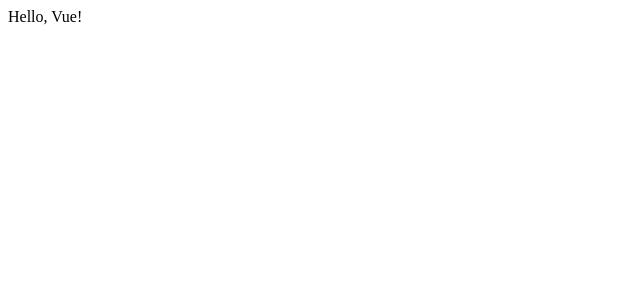
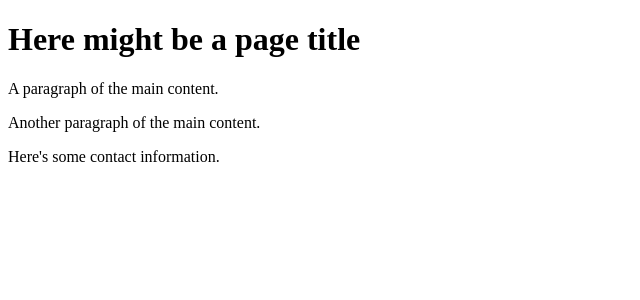
Before and after one commit to LdChambers/learn-vue-3-with-Landen, a Vue app: page / in a window 1280 px wide. Shown: the top 300 px of the page, without its empty margins (0-640 px from the left). Built offline with nearby package versions, Linux system fonts and the light colour scheme.

Commit message:
Vue-named-slots

```diff
--- a/src/App.vue
+++ b/src/App.vue
@@ -1,11 +1,26 @@
 <template>
-  <div>
-    Hello, Vue!
-  </div>
+    <BaseLayout>
+    <template #header>
+      <h1>Here might be a page title</h1>
+    </template>
+    <template #main>
+    <p>
+      A paragraph of the main content.
+    </p>
+    <p>
+      Another paragraph of the main content.
+    </p>
+    </template>
+    <template #footer>
+    <p>
+      Here's some contact information.
+    </p>
+    </template>
+    </BaseLayout>
 </template>
 
 <script setup>
-
+import BaseLayout from './BaseLayout.vue';
 </script>
 
 <style lang="scss" scoped>
--- /dev/null
+++ b/src/BaseLayout.vue
@@ -0,0 +1,24 @@
+<template>
+    <div>
+        <header>
+            <!-- Header Content here -->
+             <slot name="header"></slot>
+        </header>
+        <main>
+            <!-- Main content here -->
+             <slot name="main"></slot>
+        </main>
+        <footer>
+            <!-- Footer content here -->
+             <slot name="footer"></slot>
+        </footer>
+    </div>
+</template>
+
+<script setup>
+
+</script>
+
+<style scoped>
+
+</style>
```
